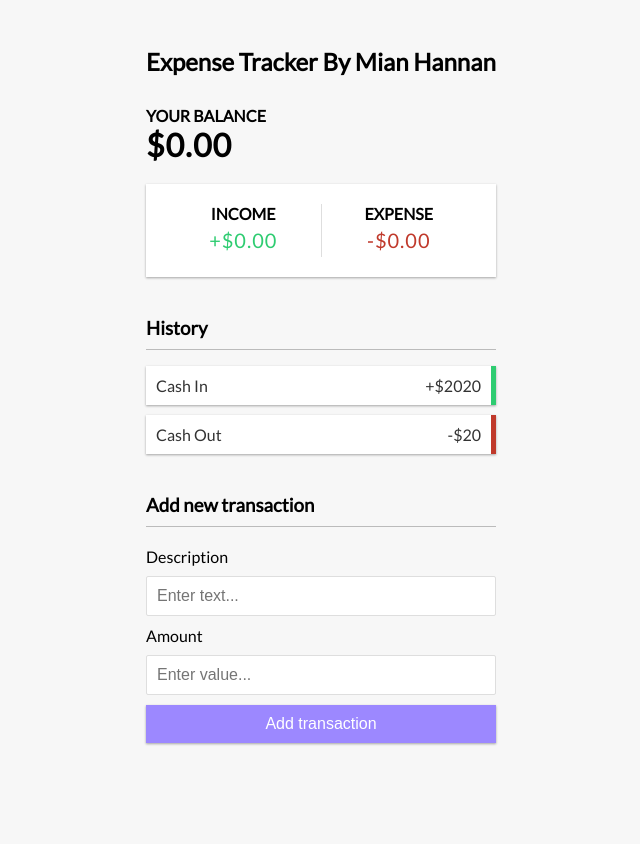
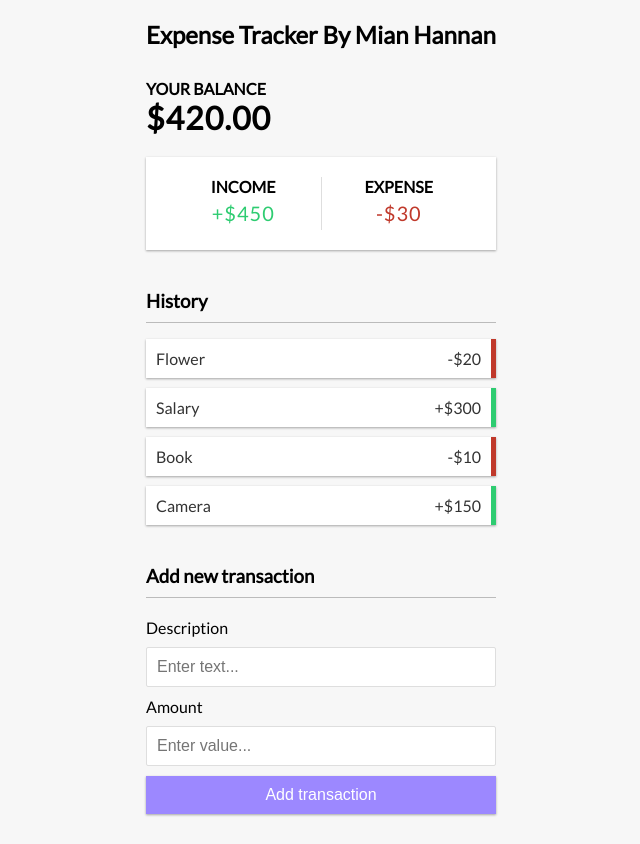
Before and after one commit to MianHannan/expensetracker, a React (Create React App) app: page / in a window 1280 px wide. Shown: the whole page, without its empty margins (319-959 px from the left). Before the commit the page ends 800 px from the top, so only its background shows below. Built offline with nearby package versions, Linux system fonts and the light colour scheme.

Commit message:
Complete

```diff
--- a/src/App.js
+++ b/src/App.js
@@ -9,17 +9,18 @@ import { Balance } from './components/Balance';
 import { Summary } from './components/Summary';
 import { History } from './components/History';
 import { AddTransaction } from './components/AddTransaction';
+import { GlobalStateProvider } from './context/GlobalState';
 
 export const App = () => {
   return (
-    <div>
+    <GlobalStateProvider id="proper">
       <Header />
-      <div class="container">
+      <div className="container">
         <Balance />
         <Summary />
         <History />
         <AddTransaction />
       </div>
-    </div>
+    </GlobalStateProvider>
   )
 }
--- a/src/components/AddTransaction.js
+++ b/src/components/AddTransaction.js
@@ -1,17 +1,35 @@
-import React from 'react'
+import React from 'react';
+import { GlobalContext } from '../context/GlobalState';
 
 export const AddTransaction = () => {
+
+    //Input States
+    const [text, setText] = React.useState("");
+    const [value, setValue] = React.useState("");
+
+    //Global State
+    const globalData = React.useContext(GlobalContext);
+
     return (
         <div>
             <h3>Add new transaction</h3>
-            <form id="form">
+            <form id="form" onSubmit={e => {
+                e.preventDefault();
+                globalData.plusTransaction({
+                    id: new Date().getTime(),
+                    text: text,
+                    amount: value
+                });
+                setText("");
+                setValue("");
+            }}>
                 <div className="form-control">
-                    <label for="text">Description</label>
-                    <input type="text" id="text" placeholder="Enter text..." />
+                    <label htmlFor="text">Description</label>
+                    <input type="text" required value={text} placeholder="Enter text..." onChange={e => setText(e.target.value)} />
                 </div>
-                <div class="form-control">
-                    <label for="amount">Amount</label>
-                    <input type="number" id="amount" placeholder="Enter value..." />
+                <div className="form-control">
+                    <label htmlFor="amount">Amount</label>
+                    <input type="number" required value={value} placeholder="Enter value..." onChange={e => setValue(e.target.value)} />
                 </div>
                 <button className="btn">Add transaction</button>
             </form>
--- a/src/components/Balance.js
+++ b/src/components/Balance.js
@@ -1,10 +1,17 @@
 import React from 'react'
 
+import { GlobalContext } from '../context/GlobalState'
+
 export const Balance = () => {
+
+    const globalData = React.useContext(GlobalContext);
+    const amounts = globalData.transactions.map(transaction => transaction.amount);
+    const balance = amounts.reduce((total, amount) => (total += (amount * 1)), 0).toFixed(2);
+
     return (
         <div>
             <h4>Your Balance</h4>
-            <h1 id="balance">$0.00</h1>
+            <h1 id="balance">${balance}</h1>
         </div>
     )
 }
--- a/src/components/History.js
+++ b/src/components/History.js
@@ -1,23 +1,22 @@
 import React from 'react';
 import { Transaction } from './Transaction';
 
+import { GlobalContext } from '../context/GlobalState';
+
 export const History = () => {
+
+    const globalData = React.useContext(GlobalContext);
     return (
         <div>
             <h3>History</h3>
-            <ul id="list" class="list">
-                {/*Dummy Transactions
-
-                <li className="minus">
-                    Cash Out<span>-$400</span><button class="delete-btn">x</button>
-                </li>
-                <li className="plus">
-                    Cash In<span>+$600</span><button class="delete-btn">x</button>
-                </li>*/}
-
-                <Transaction text="Cash In" amount="+$2020" />
-                <Transaction text="Cash Out" amount="-$20" />
-
+            <ul id="list" className="list">
+                {globalData.transactions.map(transaction =>
+                    <Transaction
+                        key={transaction.id}
+                        id={transaction.id}
+                        text={transaction.text}
+                        amount={transaction.amount}
+                    />)}
             </ul>
         </div>
     )
--- a/src/components/Summary.js
+++ b/src/components/Summary.js
@@ -1,15 +1,27 @@
 import React from 'react'
+import { GlobalContext } from '../context/GlobalState'
 
 export const Summary = () => {
+
+    const globalData = React.useContext(GlobalContext);
+
+    const plusObjArr = globalData.transactions.filter(transaction => transaction.amount > -1);//
+    const plusNumArr = plusObjArr.map(item => item.amount);
+    const plus = plusNumArr.reduce((total, number) => total += (number * 1), 0).toFixed(2);
+
+    const minusObjArr = globalData.transactions.filter(transaction => transaction.amount < 0);//
+    const minusNumArr = minusObjArr.map(item => item.amount);
+    const minus = minusNumArr.reduce((total, number) => total += (number * 1), 0).toFixed(2);
+
     return (
-        <div class="inc-exp-container">
+        <div className="inc-exp-container">
             <div>
                 <h4>Income</h4>
-                <p id="money-plus" class="money plus">+$0.00</p>
+                <p id="money-plus" className="money plus">+${Math.abs(plus)}</p>
             </div>
             <div>
                 <h4>Expense</h4>
-                <p id="money-minus" class="money minus">-$0.00</p>
+                <p id="money-minus" className="money minus">-${Math.abs(minus)}</p>
             </div>
         </div>
     )
--- a/src/components/Transaction.js
+++ b/src/components/Transaction.js
@@ -1,9 +1,17 @@
 import React from 'react'
 
+import { GlobalContext } from '../context/GlobalState';
+
 export const Transaction = (props) => {
+
+    const globalData = React.useContext(GlobalContext);
+    let sign = props.amount.toString()[0] === "-" ? "-" : "+";
     return (
-        <li className={props.amount[0] === "-" ? "minus" : "plus"}>
-            {props.text}<span>{props.amount}</span><button class="delete-btn">x</button>
+        <li className={sign === "-" ? "minus" : "plus"} >
+            {props.text}<span>{sign + "$" + Math.abs(props.amount)}</span><button
+                className="delete-btn"
+                onClick={e => globalData.delTransaction(props.id)}
+            >x</button>
         </li>
     )
 }
--- /dev/null
+++ b/src/context/GlobalState.js
@@ -0,0 +1,45 @@
+import React from 'react';
+
+//initialState
+const initialState = {
+    transactions: [
+        { id: 1, text: 'Flower', amount: -20 },
+        { id: 2, text: 'Salary', amount: 300 },
+        { id: 3, text: 'Book', amount: -10 },
+        { id: 4, text: 'Camera', amount: 150 }
+    ]
+};
+
+export const GlobalContext = React.createContext(initialState);
+
+export const GlobalStateProvider = ({ children }) => {
+
+    const [state, dispatch] = React.useReducer((state, action) => {
+        switch (action.type) {
+            case "ADD":
+                return { transactions: [...state.transactions, action.transaction] }
+            case "DEL":
+                return { transactions: state.transactions.filter(tr => tr.id !== action.id) }
+            default:
+                return state;
+        }
+    }, initialState)
+
+    function plusTransaction(transaction) {
+        dispatch({ type: "ADD", transaction: transaction });
+    }
+
+    function delTransaction(id) {
+        dispatch({ type: "DEL", id: id });
+    }
+
+    return (
+        <GlobalContext.Provider value={{
+            transactions: state.transactions,
+            plusTransaction,
+            delTransaction
+        }}>
+            {children}
+        </GlobalContext.Provider>
+    )
+}
```
Also changed, not shown: src/test.html (deleted, +0 -55 lines), 1 other file (tests, documents, lock files or other folders).
